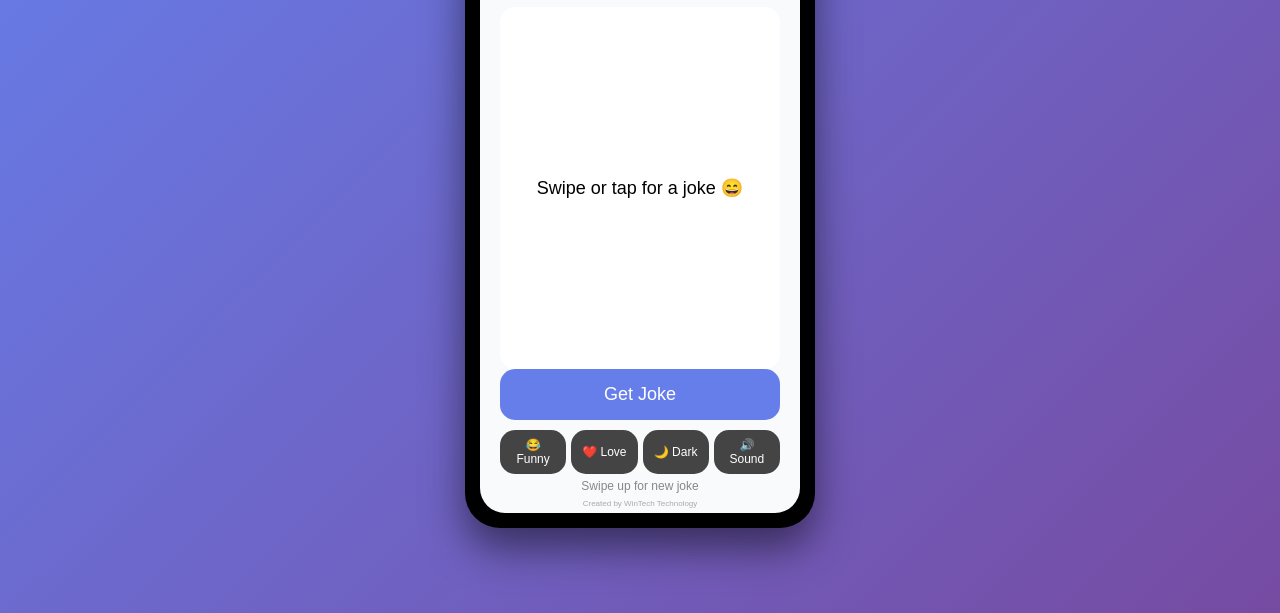
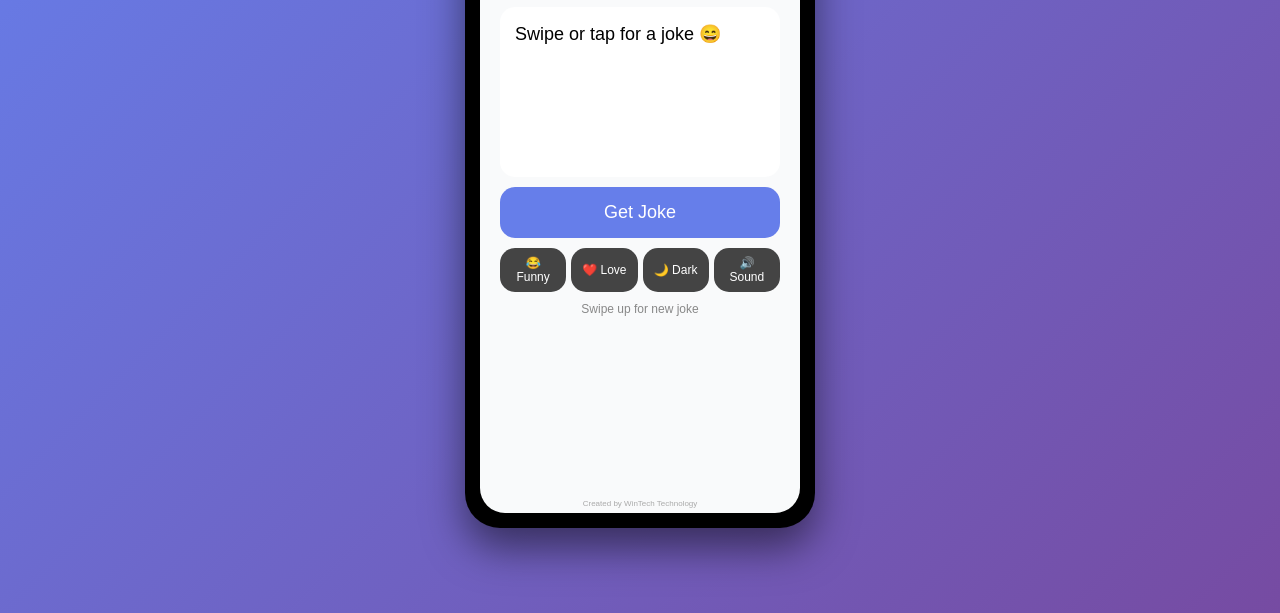
Before and after one commit to muvhangos/Jokeroo.app, a website: page index.html in a window 1280 px wide. Shown: the part 187-800 px from the top of the page. Drawn offline with Linux system fonts and the light colour scheme.

Commit message:
Update index.html

```diff
--- a/index.html
+++ b/index.html
@@ -26,7 +26,7 @@
       box-shadow: 0 20px 40px rgba(0,0,0,0.5);
       display: flex;
       flex-direction: column;
-      justify-content: space-between;
+      justify-content: flex-start;
       position: relative;
     }
     .notch {
@@ -43,7 +43,6 @@
       padding: 20px;
       display: flex;
       flex-direction: column;
-      justify-content: space-between;
       text-align: center;
       transition: 0.3s;
       position: relative;
@@ -57,12 +56,16 @@
       border-radius: 15px;
       min-height: 140px;
       display: flex;
-      align-items: center;
-      justify-content: center;
+      align-items: flex-start;
+      justify-content: flex-start;
+      overflow-y: auto;
+      max-height: 200px;
       transition: 0.3s;
-      flex-grow: 1;
+      margin-bottom: 10px;
+      text-align: left;
+      line-height: 1.4;
     }
-    body.dark #joke { background: #333; }
+    body.dark #joke { background: #333; color: #fff; }
     button {
       padding: 15px;
       border: none;
@@ -89,7 +92,7 @@
     .footer {
       font-size: 12px;
       color: #888;
-      margin-top: 5px;
+      margin-top: 10px;
     }
     .credit {
       font-size: 8px;
```
